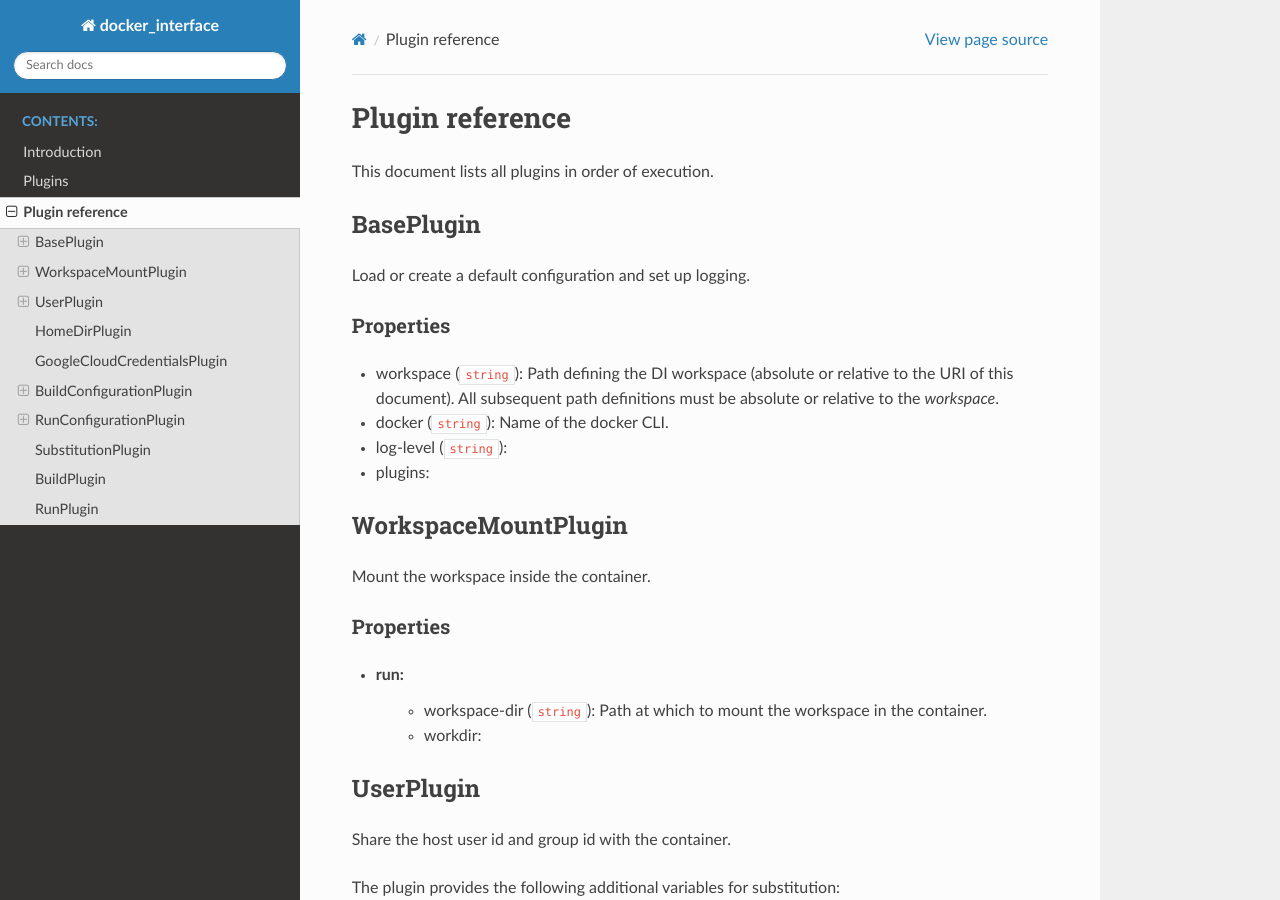
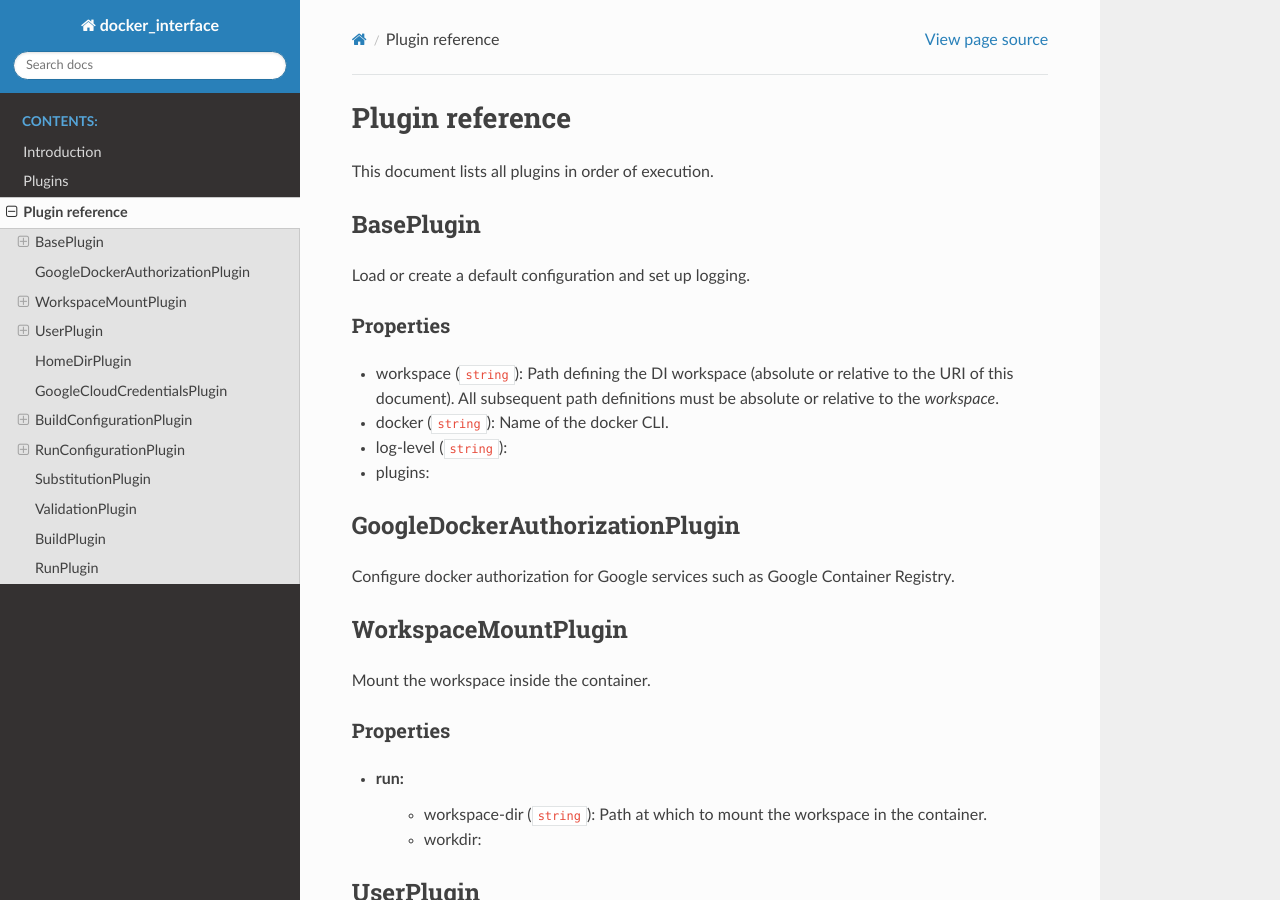
Before and after one commit to spotify/docker_interface, a Sphinx documentation site: the page built from docs/plugin_reference.rst, in a window 1280 px wide and 900 px high. Built offline with Sphinx 7.4.7 and the Read the Docs theme 2.0.0, drawn with Linux system fonts in a browser that asks for light colours; some of the changed text lies outside the part shown.

```diff
--- a/docs/plugin_reference.rst
+++ b/docs/plugin_reference.rst
@@ -17,6 +17,14 @@ Properties
 * docker (:code:`string`): Name of the docker CLI.
 * log-level (:code:`string`):
 * plugins:
+
+GoogleDockerAuthorizationPlugin
+-------------------------------
+
+
+Configure docker authorization for Google services such as Google Container Registry.
+
+
 
 WorkspaceMountPlugin
 --------------------
@@ -138,6 +146,14 @@ do so using a unique prefix.
 
 
 
+ValidationPlugin
+----------------
+
+
+Validate the configuration document.
+
+
+
 BuildPlugin
 -----------
 
```
Also changed, not shown: 5 other files.
